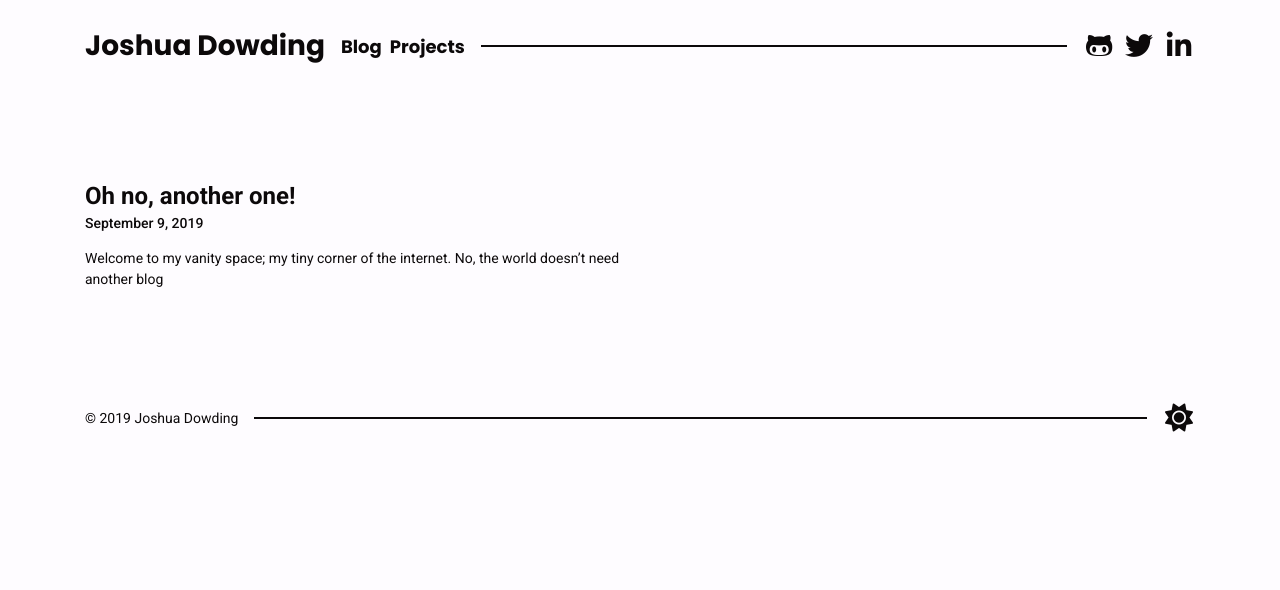
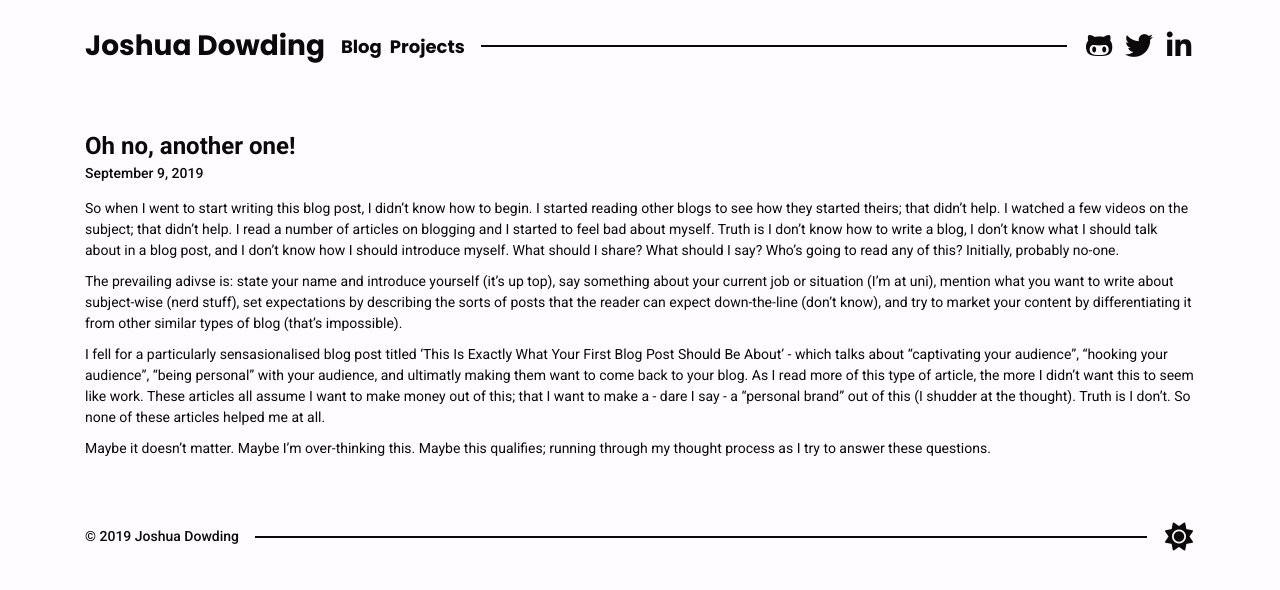
Before and after one commit to joshuadowding/jdowding.me, a Jekyll site: the page built from _posts/2019-09-09-Introduction.md, in a window 1280 px wide. Shown: the top 590 px of the page. Built offline with Jekyll 4.4.1, drawn with Linux system fonts in a browser that asks for light colours; nearby versions of some CDN libraries.

Commit message:
shared: papercut fixes

```diff
--- a/_includes/footer.html
+++ b/_includes/footer.html
@@ -1,7 +1,7 @@
 <footer class="container">
   <div class="footer-inner">
     <div class="footer-title">
-      <p class="footer-copyright">&#169; 2019 Joshua Dowding</p>
+      <p class="footer-copyright">&#169; <span id="copyright-year"></span> Joshua Dowding</p>
     </div>
     <div class="footer-separator">
       <div class="separator"></div>
--- a/_layouts/post.html
+++ b/_layouts/post.html
@@ -30,7 +30,7 @@
           {% endif %}
 
           <div class="post-content">
-            {{ content }}
+            {{ content | markdownify }}
           </div>
         </div>
       </article>
--- a/_posts/2019-09-09-Introduction.md
+++ b/_posts/2019-09-09-Introduction.md
@@ -6,4 +6,10 @@
 tags:
 ---
 
-Welcome to my vanity space; my tiny corner of the internet. No, the world doesn't need another blog
+So when I went to start writing this blog post, I didn't know how to begin. I started reading other blogs to see how they started theirs; that didn't help. I watched a few videos on the subject; that didn't help. I read a number of articles on blogging and I started to feel bad about myself. Truth is I don't know how to write a blog, I don't know what I should talk about in a blog post, and I don't know how I should introduce myself. What should I share? What should I say? Who's going to read any of this? Initially, probably no-one.
+
+The prevailing adivse is: state your name and introduce yourself (it's up top), say something about your current job or situation (I'm at uni), mention what you want to write about subject-wise (nerd stuff), set expectations by describing the sorts of posts that the reader can expect down-the-line (don't know), and try to market your content by differentiating it from other similar types of blog (that's impossible).
+
+I fell for a particularly sensasionalised blog post titled 'This Is Exactly What Your First Blog Post Should Be About' - which talks about "captivating your audience", "hooking your audience", "being personal" with your audience, and ultimatly making them want to come back to your blog. As I read more of this type of article, the more I didn't want this to seem like work. These articles all assume I want to make money out of this; that I want to make a - dare I say - a "personal brand" out of this (I shudder at the thought). Truth is I don't. So none of these articles helped me at all.
+
+Maybe it doesn't matter. Maybe I'm over-thinking this. Maybe this qualifies; running through my thought process as I try to answer these questions.
--- a/css/main.scss
+++ b/css/main.scss
@@ -369,7 +369,13 @@
         .footer-title {
           .footer-copyright {
             font-size: 1.4rem;
+            font-weight: 500;
             margin: 0;
+
+            #copyright-year {
+              font-size: 1.4rem;
+              font-weight: 500;
+            }
           }
         }
 
@@ -427,7 +433,7 @@
 
         &.full-spread {
           .post-body {
-            width: 100%;
+            width: 100% !important;
           }
         }
 
--- a/index.html
+++ b/index.html
@@ -35,7 +35,7 @@
             {% endif %}
 
             <div class="post-excerpt">
-              {{ post.excerpt | truncatewords:64 }}
+              {{ post.excerpt | truncatewords:96 | markdownify }}
             </div>
 
             <a class="button read-more" href="{{ site.baseurl }}{{ post.url }}">
```
Also changed, not shown: other parts of _includes/footer.html (+7 -0 lines).
